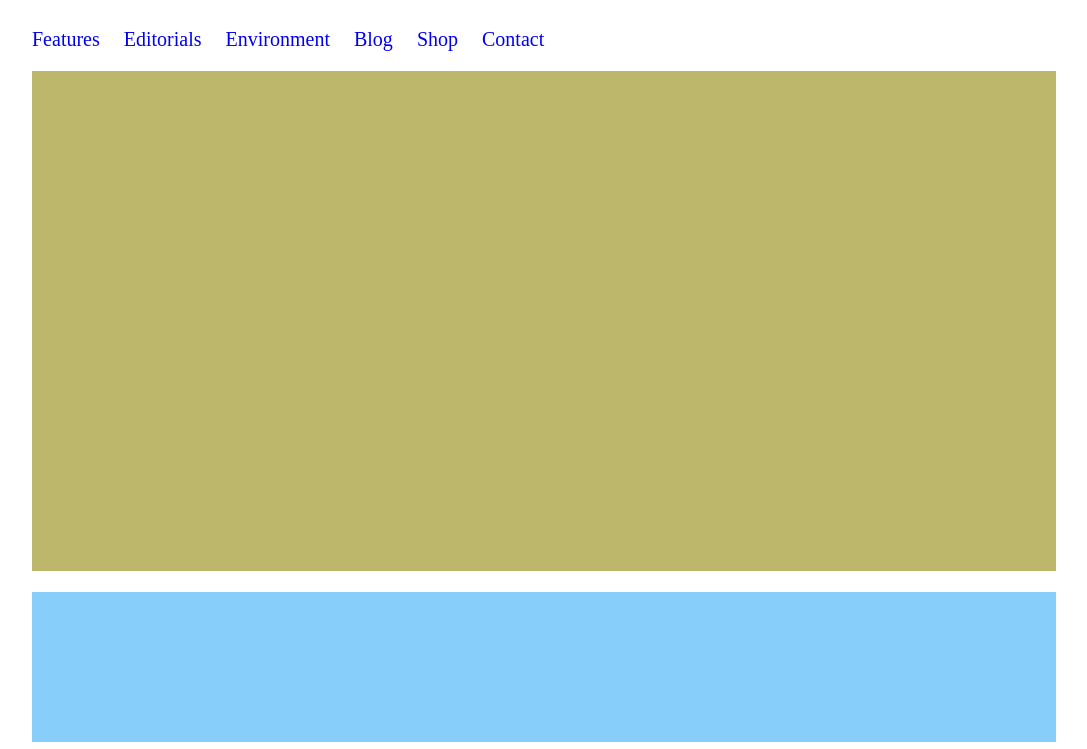
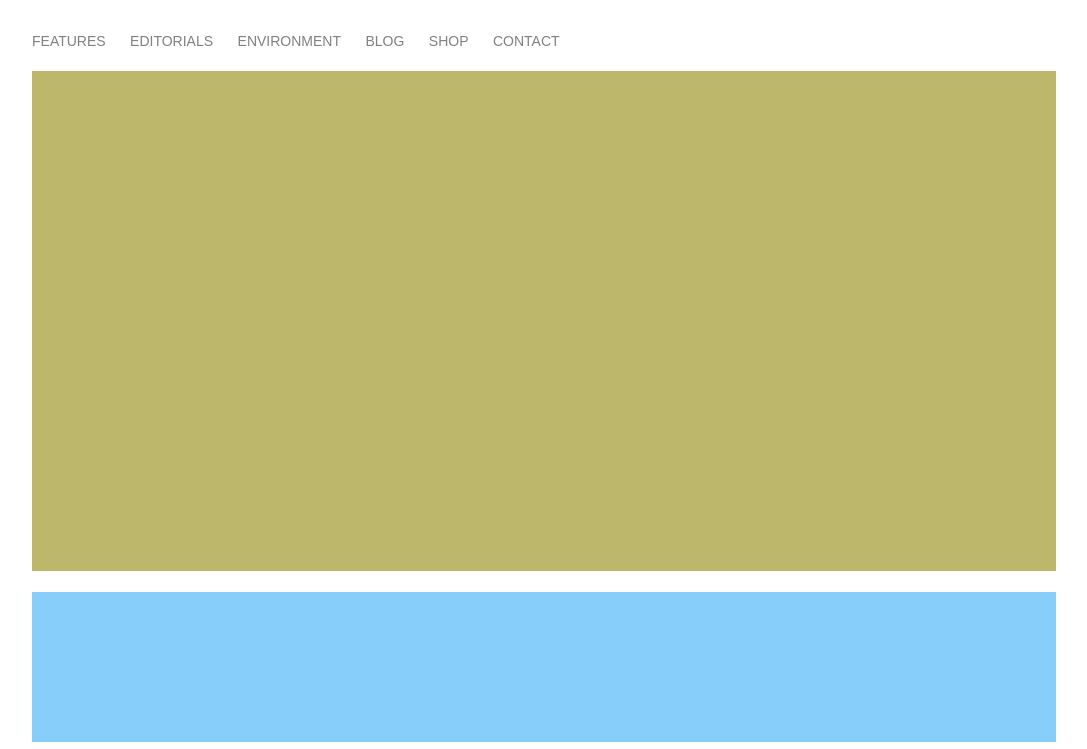
Before and after one commit to purpledev1337/htmlcss-wp, a plain HTML site: page index.html in a window 1280 px wide. Shown: the part 154-903 px from the top of the page, without its empty margins (96-1183 px from the left). Drawn offline with Linux system fonts and the light colour scheme.

Commit message:
font insertion and nav styled

```diff
--- a/css/style.css
+++ b/css/style.css
@@ -3,6 +3,10 @@
     margin: 0;
     padding: 0;
     box-sizing: border-box;
+}
+
+body {
+    font-family: ‘Montserrat’, sans-serif;
 }
 
 .container {
@@ -33,14 +37,22 @@
     padding-right: 40px;
 }
 
+#navbox {
+    color:inherit
+}
+
 #navbox li {
+    font-variant-caps: all-small-caps;
+    font-weight: 100;
     font-size: 20px;
+    color: gray;
     margin-right: 20px;
     display: inline-block;
 }
 
-#navbox a {
-    text-decoration-line: none;
+#navbox a, #navbox a:hover, #navbox a:visited, #navbox a:active {
+    text-decoration: none;
+    color: inherit;
 }
 
 /* jumbo */
--- a/index.html
+++ b/index.html
@@ -4,6 +4,9 @@
     <meta charset="UTF-8">
     <meta http-equiv="X-UA-Compatible" content="IE=edge">
     <meta name="viewport" content="width=device-width, initial-scale=1.0">
+    <link rel="preconnect" href="https://fonts.googleapis.com">
+    <link rel="preconnect" href="https://fonts.gstatic.com" crossorigin>
+    <link href="https://fonts.googleapis.com/css2?family=Montserrat:wght@100;200;300;400;700&display=swap" rel="stylesheet">
     <link rel="stylesheet" href="css/style.css">
     <title>Struttura WP</title>
 </head>
```
